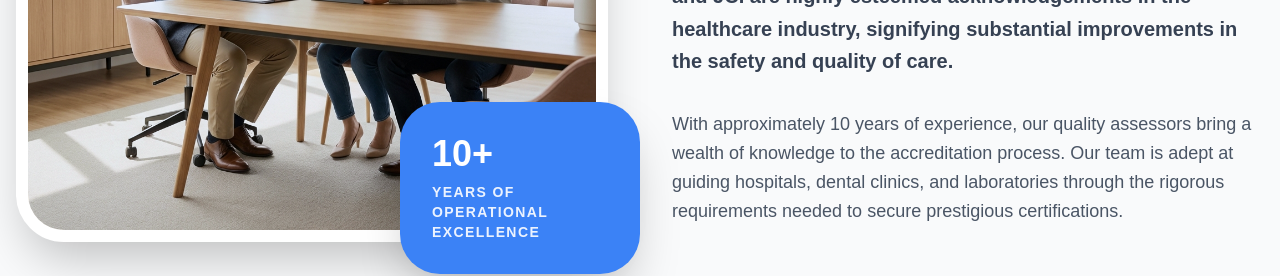
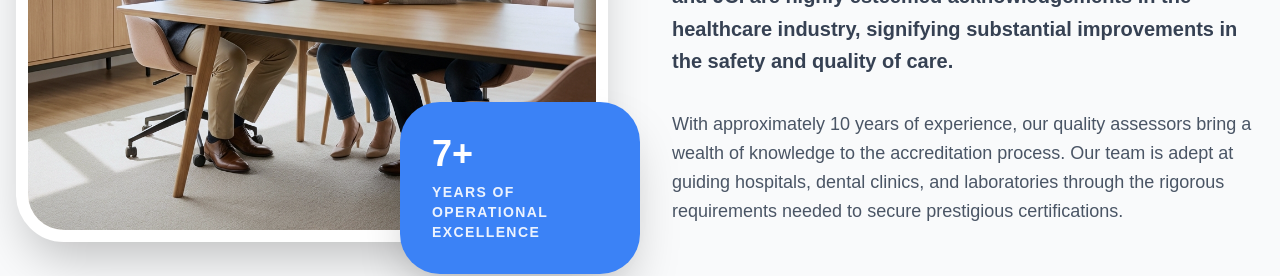
Before and after one commit to AtharvaIparkar/Prime-Insurance, a Next.js app: page / in a window 1280 px wide. Shown: the part 3360-3636 px from the top of the page. Built offline with nearby package versions, Linux system fonts and the light colour scheme.

Commit message:
simple fix

```diff
--- a/src/app/page.tsx
+++ b/src/app/page.tsx
@@ -63,7 +63,7 @@ export default function Home() {
                 <div className="absolute inset-0 bg-primary/10 mix-blend-multiply" />
               </div>
               <div className="absolute -bottom-8 -right-8 bg-primary text-white p-8 rounded-[2.5rem] shadow-2xl max-w-[240px]">
-                <p className="text-4xl font-black mb-2">10+</p>
+                <p className="text-4xl font-black mb-2">7+</p>
                 <p className="text-sm font-black uppercase tracking-widest opacity-90">Years of Operational Excellence</p>
               </div>
             </div>
```
